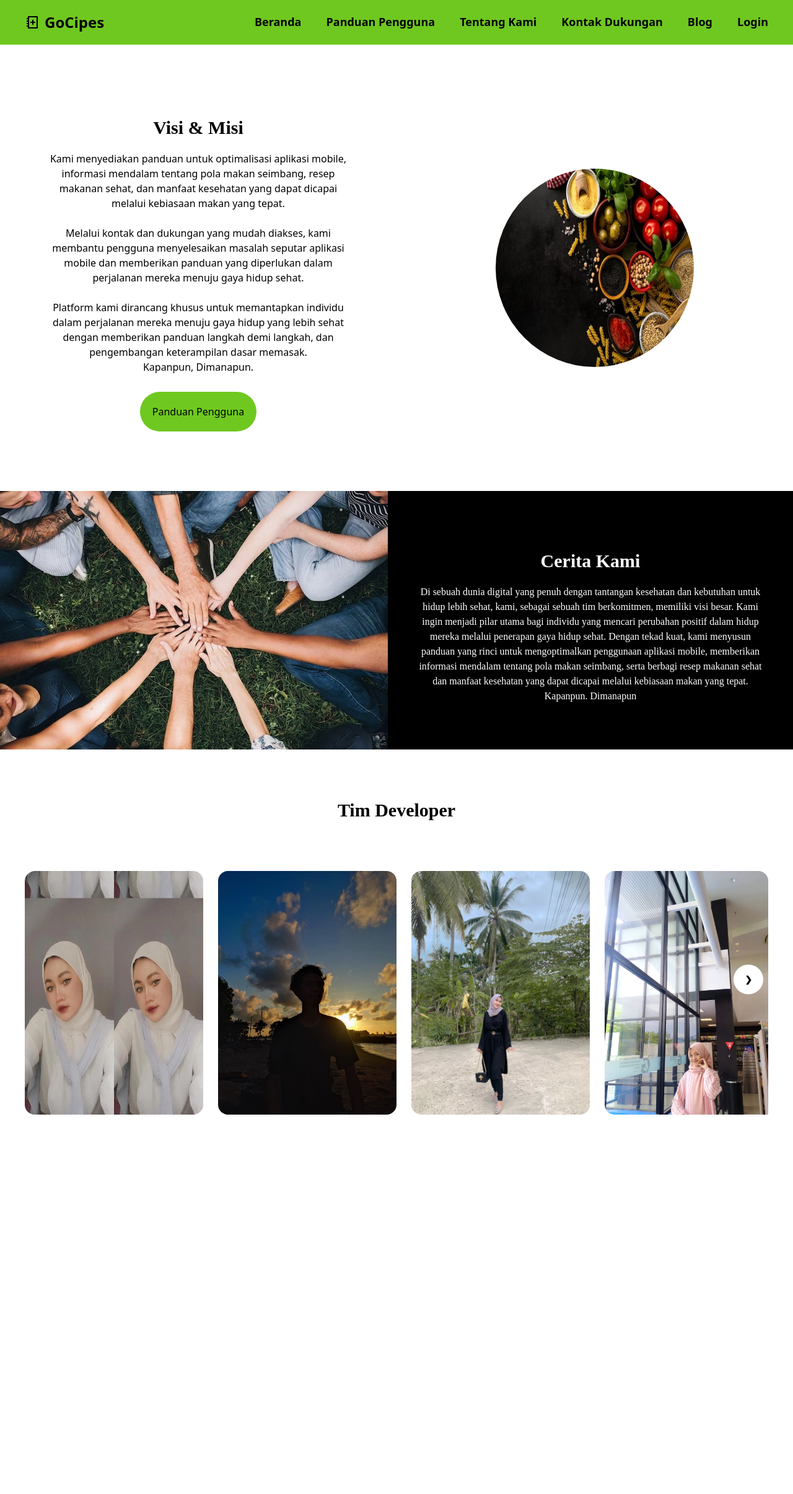
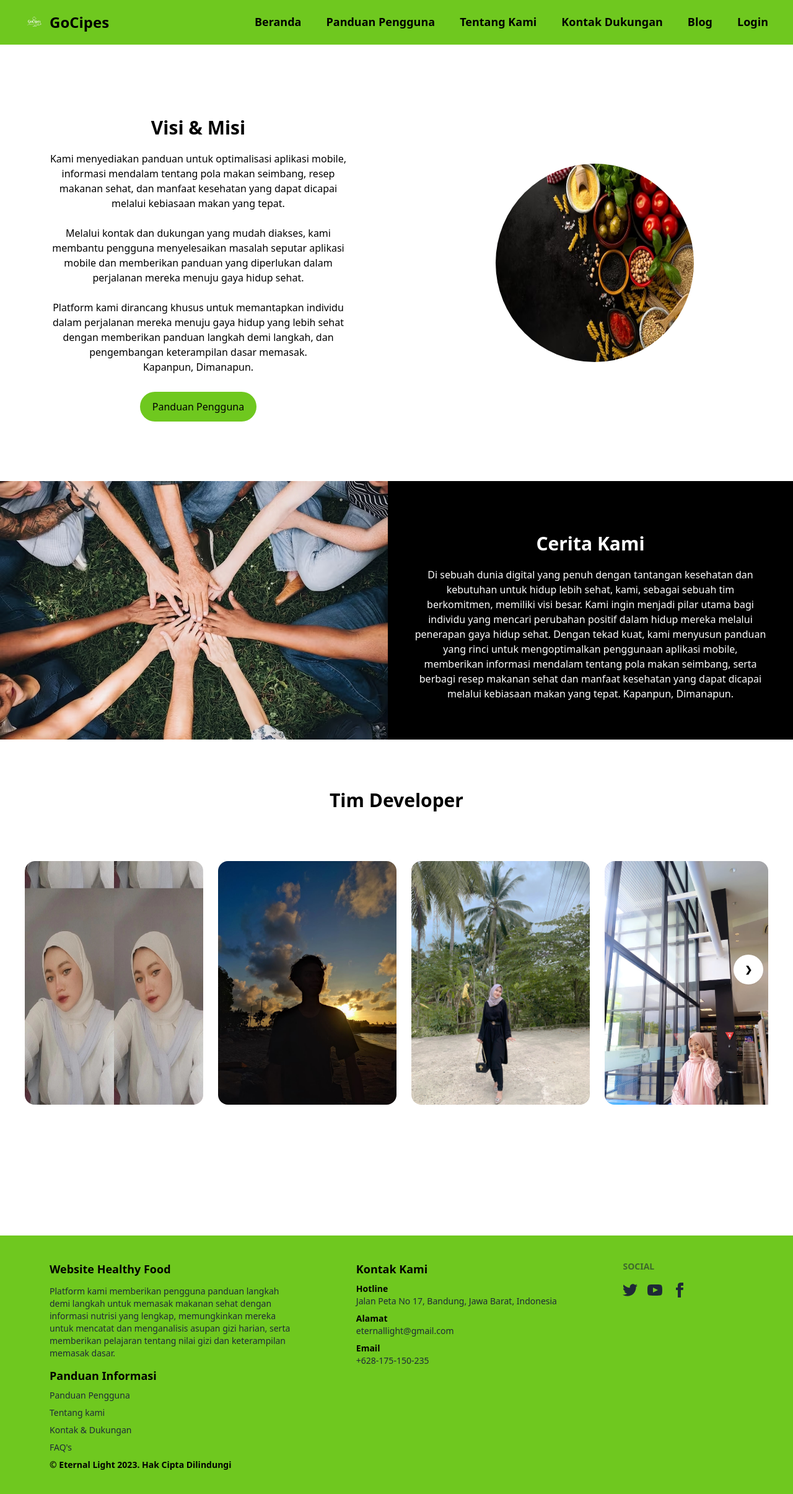
Before and after one commit to BeCipes/Web-Development, a React (Vite) app: page /about in a window 1280 px wide. Shown: the top 2410 px of the page at 62% size. Before the commit the page ends 2009 px from the top, so only its background shows below. Built offline with nearby package versions, Linux system fonts and the light colour scheme.

Commit message:
update berita bola hari ini

```diff
--- a/src/Component/Navbar.jsx
+++ b/src/Component/Navbar.jsx
@@ -78,8 +78,12 @@ const Navbar = () => {
         <div className="flex items-center flex-1">
           <Link spy={true} smooth={true} to="/">
             <span className="text-2xl font-bold flex items-center ">
-              <RiHealthBookLine />
-              <span className="ml-2">GoCipes</span>
+              <img
+                src="public/assets/gocipes.png"
+                className="w-8 h-auto"
+                alt=""
+              />
+              <span className="ml-2 hover:text-white">GoCipes</span>
             </span>
           </Link>
         </div>
--- a/src/Component/VideoPanduan.jsx
+++ b/src/Component/VideoPanduan.jsx
@@ -1,10 +1,11 @@
 // src/YoutubeVideo.js
-import React from 'react';
+import React from "react";
 
 const VideoPanduan = ({ videoId }) => {
   return (
     <div className="w-full max-w-2xl mx-auto">
       <iframe
+        className="rounded-xl"
         width="100%"
         height="315"
         src={`https://www.youtube.com/embed/${videoId}`}
--- a/src/Component/admindropdown.jsx
+++ b/src/Component/admindropdown.jsx
@@ -1,4 +1,4 @@
-import React, { useState } from 'react';
+import React, { useState } from "react";
 
 const Header = () => {
   const [isOpen, setIsOpen] = useState(false);
--- a/src/Component/footer.jsx
+++ b/src/Component/footer.jsx
@@ -15,16 +15,16 @@ const Footer = () => {
             memasak dasar.{" "}
           </p>
           <a className="font-semibold text-lg text-black">Panduan Informasi</a>
-          <a href="/panduan" className=" font-medium">
+          <a href="/panduan" className=" font-medium hover:text-white">
             Panduan Pengguna
           </a>
-          <a href="/about" className=" font-medium">
+          <a href="/about" className=" font-medium hover:text-white ">
             Tentang kami
           </a>
-          <a href="/contact" className=" font-medium">
+          <a href="/contact" className=" font-medium hover:text-white">
             Kontak & Dukungan
           </a>
-          <a href="/panduan" className=" font-medium">
+          <a href="/panduan" className=" font-medium hover:text-white">
             FAQ's
           </a>
           <p className="text-black font-semibold">
--- a/src/Pages/About.jsx
+++ b/src/Pages/About.jsx
@@ -1,16 +1,15 @@
 import Navbar from "../Component/Navbar";
+import Footer from "../Component/Footer";
 
 const About = () => {
   return (
-    <div className="Poppins">
+    <div className="">
       <Navbar />
 
       <div className="flex w-full items-center justify-center flex-col pt-24  pb-24">
         <div className="flex items-center justify-center w-full ">
           <div className="text-center w-1/2 px-20 text-black">
-            <h2 className="text-3xl font-poppins mt-5 font-semibold">
-              Visi & Misi
-            </h2>
+            <h2 className="text-3xl  mt-5 font-semibold">Visi & Misi</h2>
             <h3 className=" mt-5">
               Kami menyediakan panduan untuk optimalisasi aplikasi mobile,
               informasi mendalam tentang pola makan seimbang, resep makanan
@@ -30,9 +29,11 @@ const About = () => {
               keterampilan dasar memasak.
             </h3>
             <h2 className="">Kapanpun, Dimanapun.</h2>
-            <button className=" bg-grab mt-7 rounded-full px-5 py-5 text-black">
-              Panduan Pengguna
-            </button>
+            <a href="/panduan">
+              <button className=" bg-grab hover:bg-slate-100 mt-7 rounded-full px-5 py-3 text-black">
+                Panduan Pengguna
+              </button>
+            </a>
           </div>
           <div className="w-1/2 flex-1  pl-40">
             <img
@@ -50,10 +51,8 @@ const About = () => {
             <img src="public/assets/community.jpg" alt="community" />
           </div>
           <div className="text-center flex-1 text-white w-1/2 px-10">
-            <h2 className="text-3xl font-poppins mt-5 font-semibold">
-              Cerita Kami
-            </h2>
-            <h3 className="font-poppins mt-5">
+            <h2 className="text-3xl  mt-5 font-semibold">Cerita Kami</h2>
+            <h3 className=" mt-5">
               Di sebuah dunia digital yang penuh dengan tantangan kesehatan dan
               kebutuhan untuk hidup lebih sehat, kami, sebagai sebuah tim
               berkomitmen, memiliki visi besar. Kami ingin menjadi pilar utama
@@ -62,17 +61,15 @@ const About = () => {
               menyusun panduan yang rinci untuk mengoptimalkan penggunaan
               aplikasi mobile, memberikan informasi mendalam tentang pola makan
               seimbang, serta berbagi resep makanan sehat dan manfaat kesehatan
-              yang dapat dicapai melalui kebiasaan makan yang tepat.
+              yang dapat dicapai melalui kebiasaan makan yang tepat. Kapanpun,
+              Dimanapun.
             </h3>
-            <h2 className="font-poppins">Kapanpun. Dimanapun</h2>
           </div>
         </div>
       </div>
 
       <div className="text-center text-black justify-center mt-20 ">
-        <h1 className="text-3xl font-poppins mt-5 font-semibold">
-          Tim Developer
-        </h1>
+        <h1 className="text-3xl  mt-5 font-semibold">Tim Developer</h1>
       </div>
 
       <div
@@ -199,6 +196,7 @@ const About = () => {
           />
         </div>
       </div>
+      <Footer />
     </div>
   );
 };
--- a/src/Pages/Panduan.jsx
+++ b/src/Pages/Panduan.jsx
@@ -1,8 +1,9 @@
 import Navbar from "../Component/Navbar";
 import DropdownPanduan from "../Component/DropdownPanduan";
 import YoutubeVideo from "../Component/VideoPanduan";
-import { FaApple, FaGooglePlay } from 'react-icons/fa';
+import { FaApple, FaGooglePlay } from "react-icons/fa";
 import VideoPanduan from "../Component/VideoPanduan";
+import Footer from "../Component/Footer";
 
 const Panduan = () => {
   return (
@@ -12,17 +13,37 @@ const Panduan = () => {
       <div className="hero ">
         <div className="flex justify-center -z-50 flex-col text-justify lg:flex-row mt-20">
           <div className=" mx-10 w-2/3">
-            <h1 className="text-2xl font-bold text-hitam">Artikel Terbaru tentang Healthy Food</h1>
-            <p className="py-8 text-lg mr-10 text-hitam">Di tengah maraknya makanan siap saji ini faktor permasalahan kesehatan juga meningkat dengan pesat. Kenapa? Karena sebagian orang mengabaikan masalah pola makan, kandungan yang terdapat di makanan yang dikonsumsi, serta kurangnya wawasan seputar kalori makanan itu sendiri.</p>
+            <h1 className="text-2xl font-bold text-hitam">
+              Artikel Terbaru tentang Healthy Food
+            </h1>
+            <p className="py-8 text-lg mr-2 text-hitam">
+              Di tengah maraknya makanan siap saji ini faktor permasalahan
+              kesehatan juga meningkat dengan pesat. Kenapa? Karena sebagian
+              orang mengabaikan masalah pola makan, kandungan yang terdapat di
+              makanan yang dikonsumsi, serta kurangnya wawasan seputar kalori
+              makanan itu sendiri.
+            </p>
           </div>
           <img src="public/assets/bowl1.png" className="max-w-sm  w-1/3" />
         </div>
 
         <div className="hero mt-24">
           <div className="flex justify-star -z-50 flex-col text-justify lg:flex-row">
-            <img src="public/assets/bowl2.png" className="max-w-sm ml-10 w-1/5 mt-5" />
+            <img
+              src="public/assets/bowl2.png"
+              className="max-w-sm ml-0 w-1/5 mt-32"
+            />
             <div className="mt-16 mr-56 w-3/4">
-              <p className="py-8 text-lg mr-56 ml-16 mt-5 text-hitam">Tapi guys, hidup sehat bukan berarti hanya mengkonsumsi makanan sehat saja, sesekali imbangi dengan olahraga ringan paling tidak 10 menit setiap harinya. Mengatur pola makan yang seimbang dan sesuai takaran tentu tidak mudah, apalagi di era yang erat dengan junk food, fast food ini lebih praktis dan enak karena mengandung banyak MSG atau penyedap lainnya sehingga banyak dikonsumsi baik remaja hingga orang tua. Jadi tunggu apa lagi? Mulailah gaya hidup sehat Anda sekarang.</p>
+              <p className="py-8 text-lg mr-52 ml-0 mt-14 text-hitam">
+                Tapi guys, hidup sehat bukan berarti hanya mengkonsumsi makanan
+                sehat saja, sesekali imbangi dengan olahraga ringan paling tidak
+                10 menit setiap harinya. Mengatur pola makan yang seimbang dan
+                sesuai takaran tentu tidak mudah, apalagi di era yang erat
+                dengan junk food, fast food ini lebih praktis dan enak karena
+                mengandung banyak MSG atau penyedap lainnya sehingga banyak
+                dikonsumsi baik remaja hingga orang tua. Jadi tunggu apa lagi?
+                Mulailah gaya hidup sehat Anda sekarang.
+              </p>
             </div>
           </div>
         </div>
@@ -38,7 +59,14 @@ const Panduan = () => {
             <VideoPanduan videoId="iGKF5fgtdWs" />
           </div>
           <div className="mt-5 mr-5 w-3/5">
-              <p className="py-8 text-lg mr-10 text-hitam">Healthy Food Recipes adalah tempat yang tepat untuk mencari resep makanan sehat yang lezat. Saatnya mengenali keajaiban resep makanan sehat dan memulai perjalanan menuju gaya hidup yang lebih baik. Untuk pengalaman lebih baik download aplikasi kami di App Store dan Play Store. Panduan pengguna dapat diakses melalui video tutorial aplikasi kami.</p>
+            <p className="py-24 text-lg text-center mr-10 text-hitam">
+              Healthy Food Recipes adalah tempat yang tepat untuk mencari resep
+              makanan sehat yang lezat. Saatnya mengenali keajaiban resep
+              makanan sehat dan memulai perjalanan menuju gaya hidup yang lebih
+              baik. Untuk pengalaman lebih baik download aplikasi kami di Play
+              Store. Panduan pengguna dapat diakses melalui video tutorial
+              aplikasi kami.
+            </p>
           </div>
         </div>
       </div>
@@ -46,32 +74,45 @@ const Panduan = () => {
       <div className="w-11/12 h-96 ml-14 my-16 flex items-center justify-center shadow-lg rounded-lg bg-grab">
         {/* Kolom Kiri */}
         <div className="w-2/3 p-8 flex flex-col items-justify mx-10">
-          <h2 className="text-white text-2xl font-bold mb-4">Donwload Healthy Food Mobile App</h2>
-          <p className="text-white text-lg text-justify mb-6">Unduh aplikasi Healthy Food sekarang dan mulai perjalanan Anda menuju gaya hidup yang lebih sehat!</p>
+          <h2 className="text-white text-2xl font-bold mb-4">
+            Donwload Healthy Food Mobile App
+          </h2>
+          <p className="text-white text-lg text-justify mb-6">
+            Unduh aplikasi Healthy Food sekarang dan mulai perjalanan Anda
+            menuju gaya hidup yang lebih sehat!
+          </p>
 
           <div className="flex space-x-4">
-            <a href="link/to/appstore" target="_blank" rel="noopener noreferrer" className="bg-hitam text-white px-4 py-2 rounded-full flex items-center justify-center hover:bg-gray-950 transition duration-300">
-              <FaApple className="mr-2" /> App Store
-            </a>
-            <a href="link/to/playstore" target="_blank" rel="noopener noreferrer" className="bg-hitam text-white px-4 py-2 rounded-full flex items-center justify-center hover:bg-gray-950 transition duration-300">
+            <a
+              href="link/to/playstore"
+              target="_blank"
+              rel="noopener noreferrer"
+              className="bg-hitam text-white px-4 py-2 rounded-full flex items-center justify-center hover:bg-gray-100 hover:text-black transition duration-300"
+            >
               <FaGooglePlay className="mr-2" /> Google Play
             </a>
           </div>
         </div>
 
         <div className="w-1/3 ml-4 overflow-hidden">
-          <img src="public/assets/olive salad.png" alt="Mockup Mobile" className="w-96 h-96 object-cover" />
+          <img
+            src="public/assets/olive salad.png"
+            alt="Mockup Mobile"
+            className="w-96 h-96 object-cover"
+          />
         </div>
       </div>
-
 
       <div className="flex justify-center text-2xl text-hitam Poppins my-20 font-bold">
         <h1>FAQ</h1>
       </div>
-      <DropdownPanduan/>
-
-
-
+      <div>
+        {" "}
+        <DropdownPanduan />
+      </div>
+      <div>
+        <Footer />
+      </div>
     </div>
   );
 };
```
Also changed, not shown: src/Pages/Default.jsx (+4 -4 lines). Lines whose indentation alone changed are shown as unchanged.
